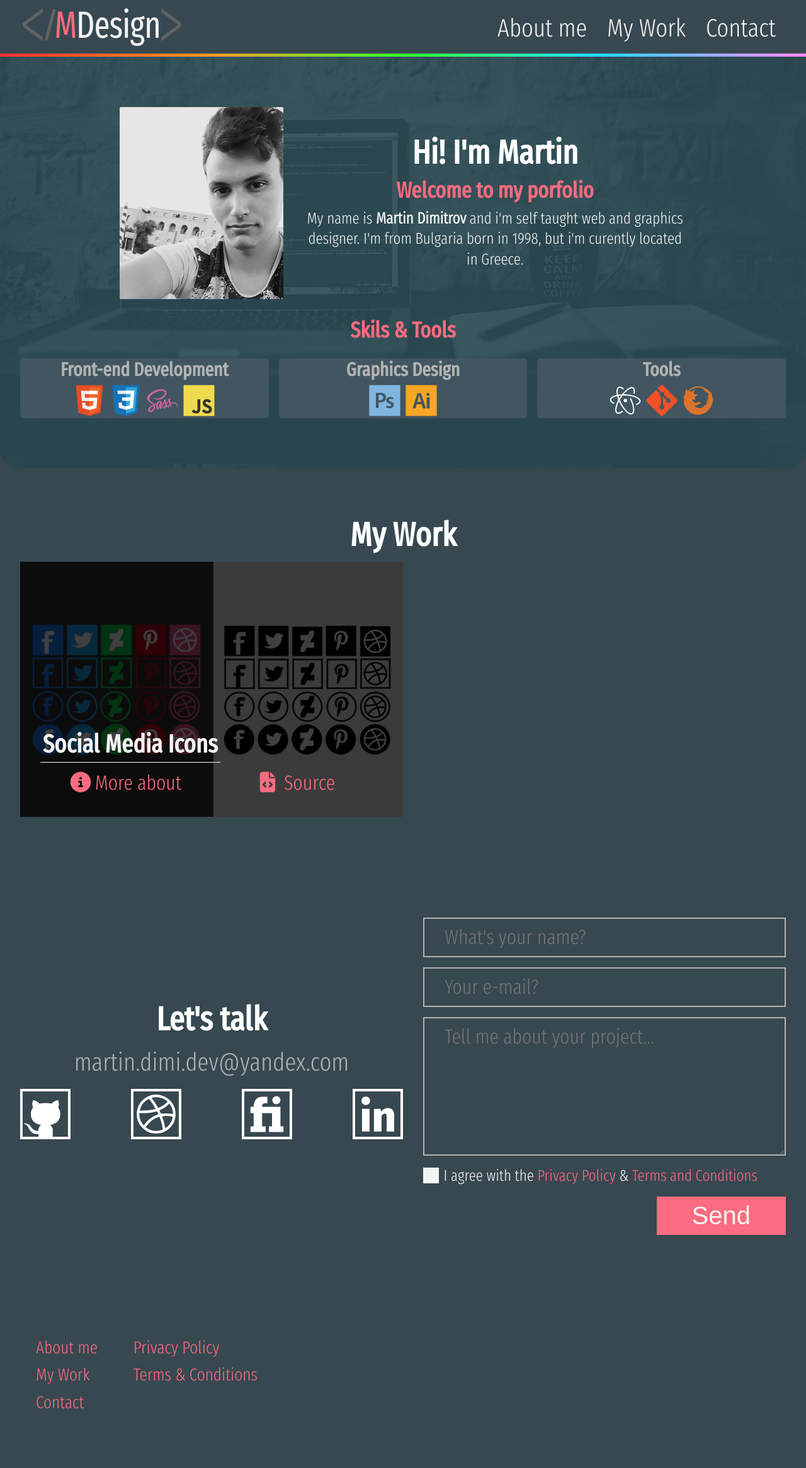
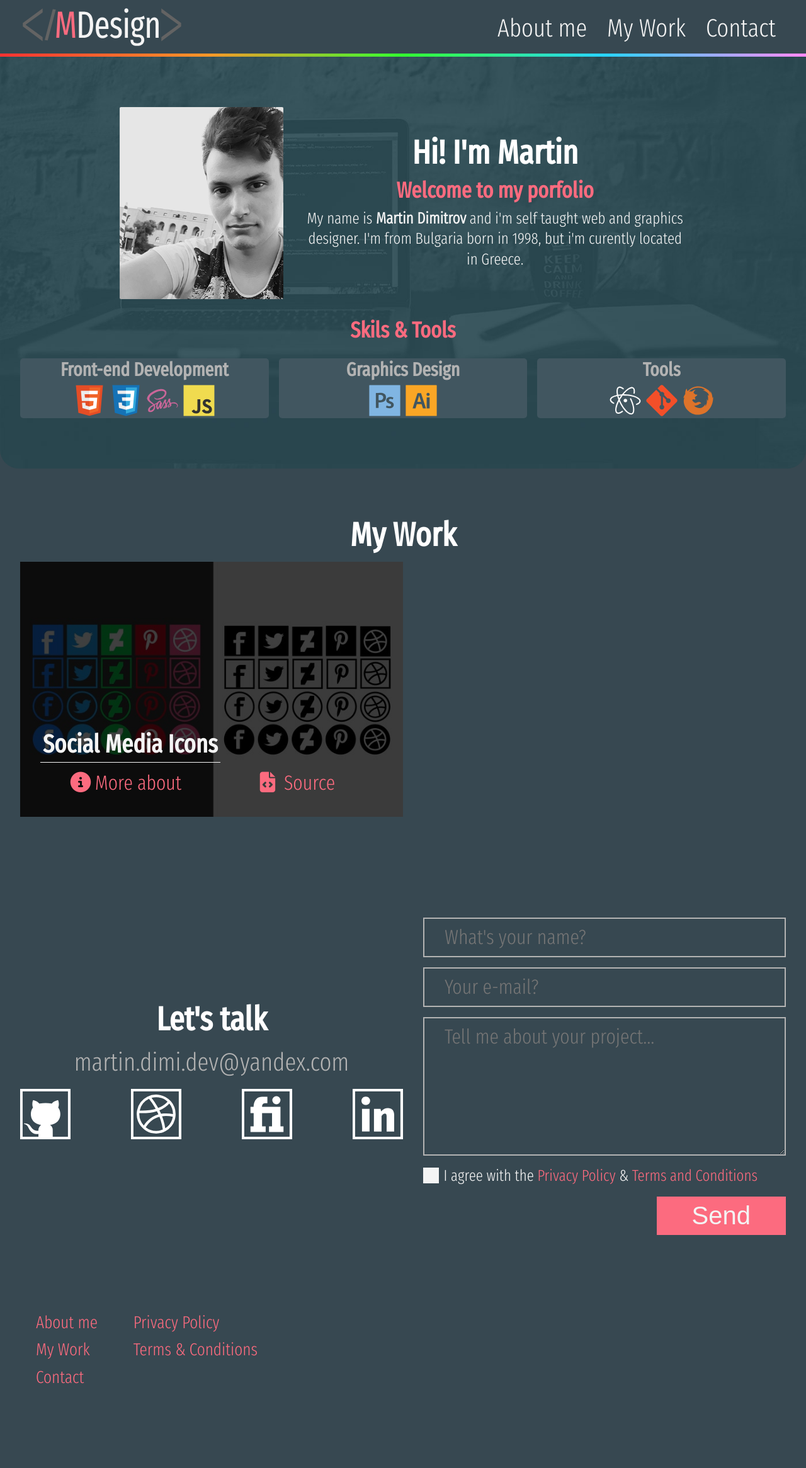
Before and after one commit to martindimi/mdesign-source, a Jekyll site: the page built from _pages/home.md, in a window 1280 px wide. Shown: the whole page at 63% size. Built offline with Jekyll 4.4.1, drawn with Linux system fonts in a browser that asks for light colours; nearby versions of some CDN libraries; after the commit the page ends 2251 px from its top, so only the background shows below that.

Commit message:
Adjust the footer paddings

```diff
--- a/_includes/page-footer.html
+++ b/_includes/page-footer.html
@@ -1,7 +1,7 @@
 <!-- Website Footer -->
 
 <div class="section-wrapper">
-  <footer class="page-footer section">
+  <footer class="page-footer section-footer">
 
     <ul class="footer-links">
       <li class="footer-link"><a href="/index.html#about-me">About me</a></li>
--- a/_sass/6_layout/_layout.scss
+++ b/_sass/6_layout/_layout.scss
@@ -34,6 +34,18 @@
     max-width: 1400px;
   }
 
+  &-footer {
+    width: 100%;
+    min-width: 350px;
+    max-width: 1400px;
+    padding: 40px 16px;
+
+    // --- Tablet portrait and up ---
+    @include breakpoints(tablet-portrait-up) {
+      padding: 40px 32px;
+    }
+  }
+
   // Removing the margin from the last element of .section
   & > *:last-child,
       input:last-child,
```
